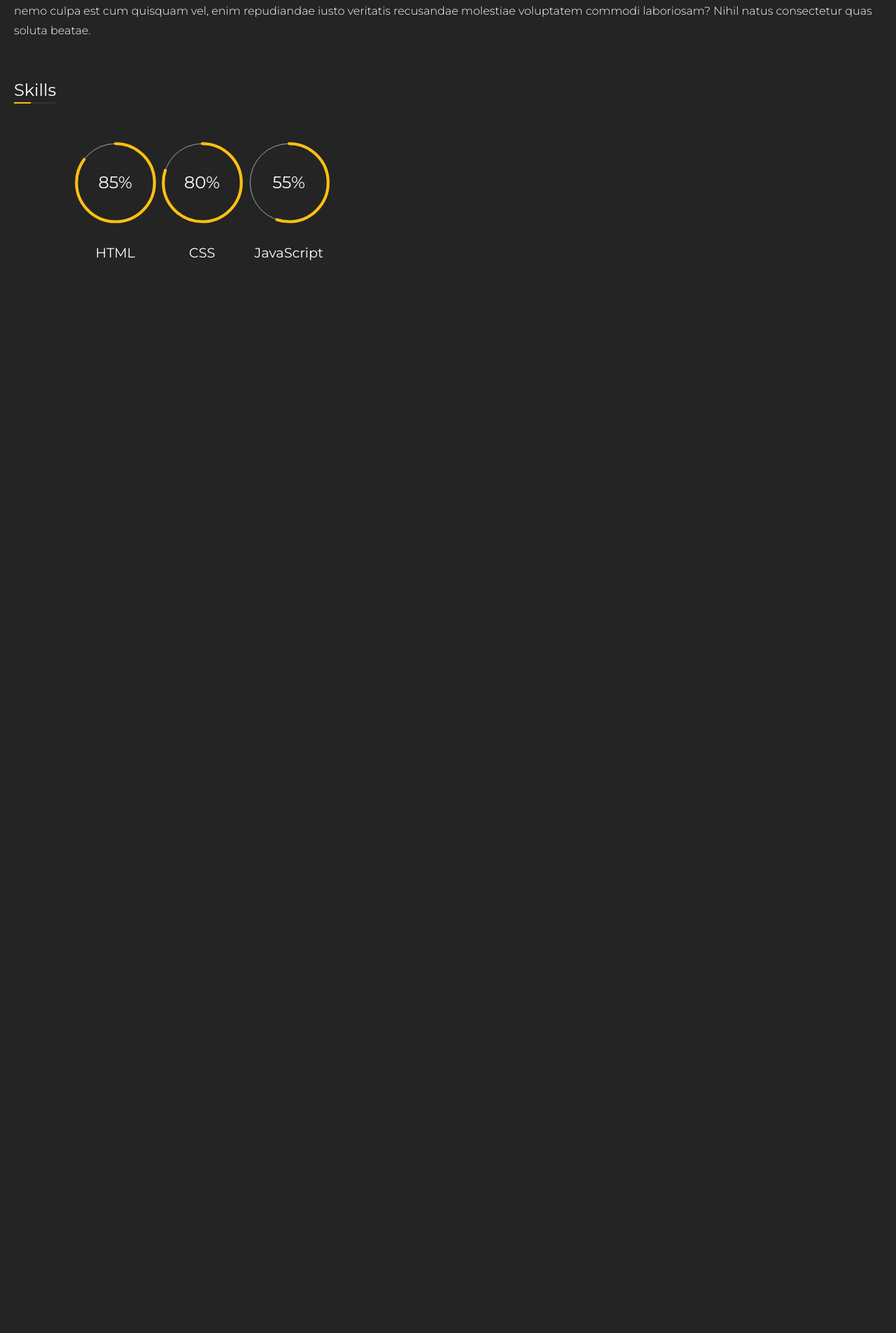
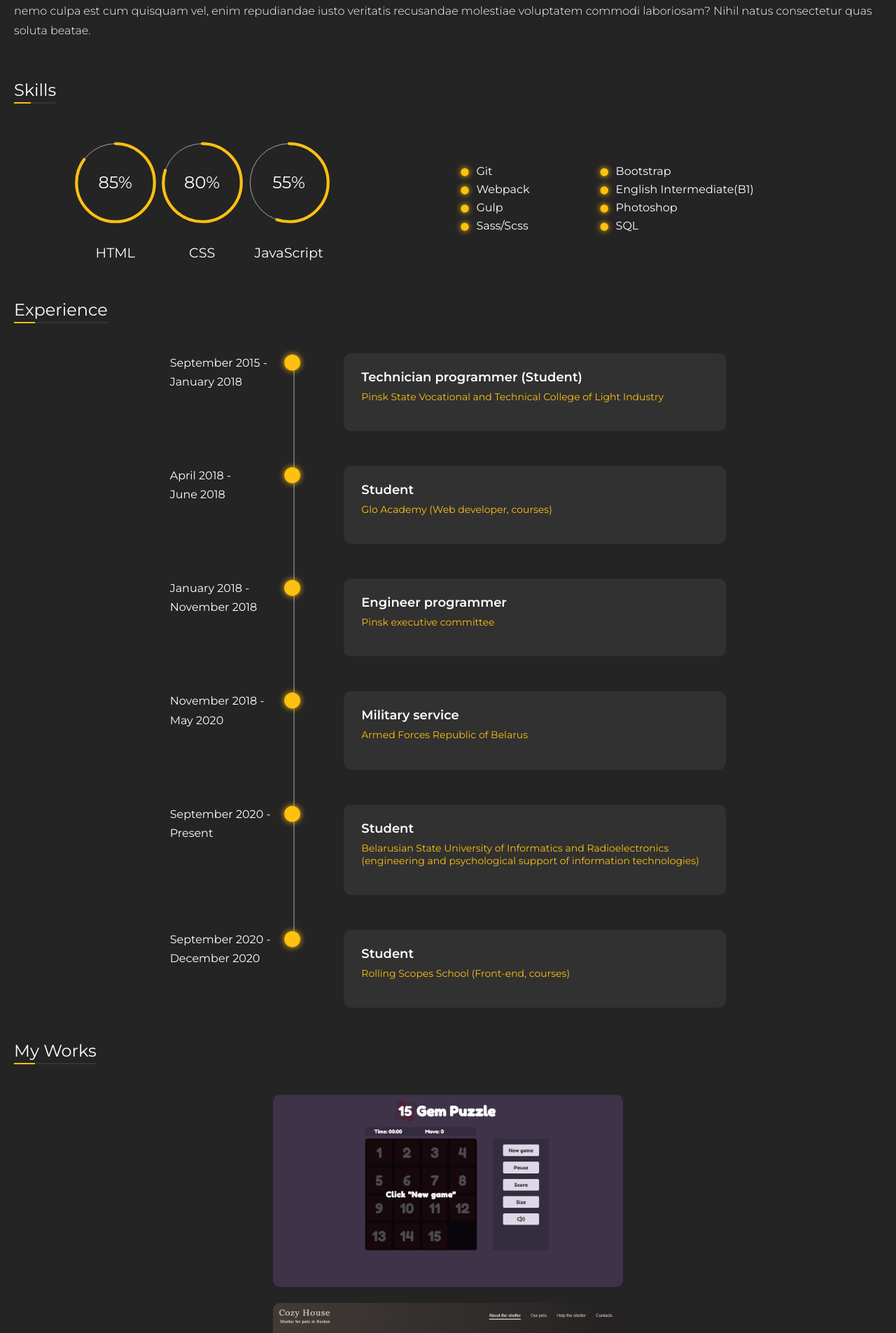
Before and after one commit to yaroslavklimuk21/portfolio, a PHP site: page / in a window 1280 px wide. Shown: the part 799-2704 px from the top of the page at 70% size. Before the commit the page ends 1171 px from the top, so only its background shows below. Run offline with PHP 8.4, Linux system fonts and the light colour scheme.

Commit message:
feat: add sections Experience and My Works

```diff
--- a/cv/assets/css/style.css
+++ b/cv/assets/css/style.css
@@ -237,4 +237,135 @@
   transform: translateX(-50%);
   font-size: 1.2rem;
 }
+
+.timeline-row {
+  display: flex;
+  justify-content: space-evenly;
+  width: 80%;
+  margin: 0 auto;
+  padding-bottom: 50px;
+}
+
+.timeline-item {
+  position: relative;
+  width: 50%;
+  padding: 25px;
+  border-radius: 10px;
+  background-color: #313131;
+  opacity: 0;
+  transition: opacity .5s ease;
+}
+
+.timeline-item__position {
+  padding-bottom: 10px;
+  font-size: 18px;
+  font-weight: 600;
+}
+
+.timeline-item__company {
+  padding-bottom: 15px;
+  font-size: 14px;
+  line-height: 1.3;
+  color: #fec110;
+}
+
+.timeline-date {
+  position: relative;
+  width: 150px;
+}
+
+.timeline-date::before {
+  content: '';
+  position: absolute;
+  top: 5px;
+  right: calc(-25% + 9px);
+  width: 2px;
+  height: calc(100% + 50px);
+  background-color: #696868;
+  z-index: 1;
+}
+
+.timeline-date::after {
+  content: "⬤";
+  position: absolute;
+  top: 0;
+  right: -25%;
+  font-size: 1.4rem;
+  color: #4a4949;
+  z-index: 2;
+  transition: all .5s ease;
+}
+
+.timeline-date__text {
+  line-height: 1.7;
+}
+
+.point_active::after {
+  content: "⬤";
+  position: absolute;
+  top: 0;
+  right: -25%;
+  font-size: 1.4rem;
+  color: #fec110;
+  text-shadow: 0px 0px 9px #fec110;
+  z-index: 2;
+}
+
+.last::before {
+  display: none;
+}
+
+._active {
+  transform: translateX(0);
+}
+
+.anim {
+  animation-name: bounce;
+  animation-duration: .7s;
+  opacity: 1;
+}
+
+@keyframes bounce {
+  0% {
+    transform: translateX(300px);
+  }
+  60% {
+    transform: translateX(-20px);
+  }
+  100% {
+    transform: translateX(0);
+  }
+}
+
+.works-wrapper {
+  display: flex;
+  flex-wrap: wrap;
+  justify-content: space-around;
+  max-width: 80%;
+  width: 100%;
+  margin: 0 auto;
+}
+
+.works-item {
+  max-width: 500px;
+  width: 100%;
+  padding-bottom: 20px;
+  overflow: hidden;
+}
+
+.works-link {
+  display: inline-block;
+  width: 100%;
+  filter: grayscale(0.7);
+  transition: filter ease-in .3s;
+}
+
+.works-link:hover {
+  filter: grayscale(0);
+}
+
+.works-link__img {
+  width: 100%;
+  border-radius: 10px;
+}
 /*# sourceMappingURL=style.css.map */
--- a/cv/assets/sass/style.sass
+++ b/cv/assets/sass/style.sass
@@ -168,3 +168,98 @@
   bottom: -40px
   transform: translateX(-50%)
   font-size: 1.2rem
+.timeline
+  &-row
+    display: flex
+    justify-content: space-evenly
+    width: 80%
+    margin: 0 auto
+    padding-bottom: 50px
+  &-item
+    position: relative
+    width: 50%
+    padding: 25px
+    border-radius: 10px
+    background-color: #313131
+    opacity: 0
+    // transform: translateX(300px)
+    transition: opacity .5s ease
+    &__position
+      padding-bottom: 10px
+      font-size: 18px
+      font-weight: 600
+    &__company
+      padding-bottom: 15px
+      font-size: 14px
+      line-height: 1.3
+      color: $main-color
+  &-date
+    position: relative
+    width: 150px
+    &::before
+      content: ''
+      position: absolute
+      top: 5px
+      right: calc(-25% + 9px)
+      width: 2px
+      height: calc(100% + 50px)
+      background-color: #696868
+      z-index: 1
+    &::after
+      content: "⬤"
+      position: absolute
+      top: 0
+      right: -25%
+      font-size: 1.4rem
+      color: #4a4949
+      z-index: 2
+      transition: all .5s ease
+    &__text
+      line-height: 1.7
+.point_active::after
+  content: "⬤"
+  position: absolute
+  top: 0
+  right: -25%
+  font-size: 1.4rem
+  color: $main-color
+  text-shadow: 0px 0px 9px $main-color
+  z-index: 2
+.last::before
+  display: none
+._active
+  transform: translateX(0)
+.anim
+  animation-name: bounce
+  animation-duration: .7s
+  opacity: 1
+@keyframes bounce
+  0%
+    transform: translateX(300px)
+  60%
+    transform: translateX(-20px)
+  100%
+    transform: translateX(0)
+.works
+  &-wrapper
+    display: flex
+    flex-wrap: wrap
+    justify-content: space-around
+    max-width: 80%
+    width: 100%
+    margin: 0 auto
+  &-item
+    max-width: 500px
+    width: 100%
+    padding-bottom: 20px
+    overflow: hidden
+  &-link
+    display: inline-block
+    width: 100%
+    filter: grayscale(.7)
+    transition: filter ease-in .3s
+    &:hover
+      filter: grayscale(0)
+    &__img
+      width: 100%
+      border-radius: 10px
--- a/cv/index.html
+++ b/cv/index.html
@@ -123,6 +123,92 @@
       </div>
     </div>
   </section>
+  <section class="experience">
+    <div class="container">
+      <h3 class="section-title">Experience</h3>
+      <div class="timeline">
+        <div class="timeline-row">
+          <div class="timeline-date">
+            <h5 class="timeline-date__text">September 2015 - <br> January 2018</h5>
+          </div>
+          <div class="timeline-item">
+            <h3 class="timeline-item__position">Technician programmer (Student)</h3>
+            <h4 class="timeline-item__company">Pinsk State Vocational and Technical College of Light Industry</h4>
+          </div>
+        </div>
+        <div class="timeline-row">
+          <div class="timeline-date">
+            <h5 class="timeline-date__text">April 2018 - <br> June 2018</h5>
+          </div>
+          <div class="timeline-item">
+            <h3 class="timeline-item__position">Student</h3>
+            <h4 class="timeline-item__company">Glo Academy (Web developer, courses)</h4>
+          </div>
+        </div>
+        <div class="timeline-row">
+          <div class="timeline-date">
+            <h5 class="timeline-date__text">January 2018 - <br> November 2018</h5>
+          </div>
+          <div class="timeline-item">
+            <h3 class="timeline-item__position">Engineer programmer</h3>
+            <h4 class="timeline-item__company">Pinsk executive committee</h4>
+          </div>
+        </div>
+        <div class="timeline-row">
+          <div class="timeline-date">
+            <h5 class="timeline-date__text">November 2018 - <br> May 2020</h5>
+          </div>
+          <div class="timeline-item">
+            <h3 class="timeline-item__position">Military service</h3>
+            <h4 class="timeline-item__company">Armed Forces Republic of Belarus</h4>
+          </div>
+        </div>
+        <div class="timeline-row">
+          <div class="timeline-date">
+            <h5 class="timeline-date__text">September 2020 - <br> Present</h5>
+          </div>
+          <div class="timeline-item ">
+            <h3 class="timeline-item__position">Student</h3>
+            <h4 class="timeline-item__company">Belarusian State University of Informatics and Radioelectronics <br>
+              (engineering and psychological support of information
+              technologies)</h4>
+          </div>
+        </div>
+        <div class="timeline-row">
+          <div class="timeline-date last">
+            <h5 class="timeline-date__text">September 2020 - <br> December 2020</h5>
+          </div>
+          <div class="timeline-item ">
+            <h3 class="timeline-item__position">Student</h3>
+            <h4 class="timeline-item__company">Rolling Scopes School (Front-end, courses)</h4>
+          </div>
+        </div>
+      </div>
+    </div>
+  </section>
+  <section class="works">
+    <div class="container">
+      <h3 class="section-title">My Works</h3>
+      <div class="works-wrapper">
+        <div class="works-item">
+          <a href="https://yaroslavklimuk21.github.io/portfolio/gem-puzzle/" class="works-link">
+            <img src="assets/img/gem_puzzle.jpg" alt="Gem-puzzle" class="works-link__img"></a>
+        </div>
+        <div class="works-item">
+          <a href="https://yaroslavklimuk21.github.io/portfolio/shelter/" class="works-link">
+            <img src="assets/img/shelter.jpg" alt="shelter" class="works-link__img"></a>
+        </div>
+        <div class="works-item">
+          <a href="https://yaroslavklimuk21.github.io/portfolio/goodcardboard/" class="works-link">
+            <img src="assets/img/good_cardboard.jpg" alt="Good Cardboard" class="works-link__img"></a>
+        </div>
+        <div class="works-item">
+          <a href="https://yaroslavklimuk21.github.io/portfolio/spacex/" class="works-link">
+            <img src="assets/img/spacex.jpg" alt="Space X" class="works-link__img"></a>
+        </div>
+      </div>
+    </div>
+  </section>
   <script src="assets/js/loading-bar.js"></script>
   <script src="assets/js/main.js"></script>
 </body>
```
Also changed, not shown: 2 other files.
